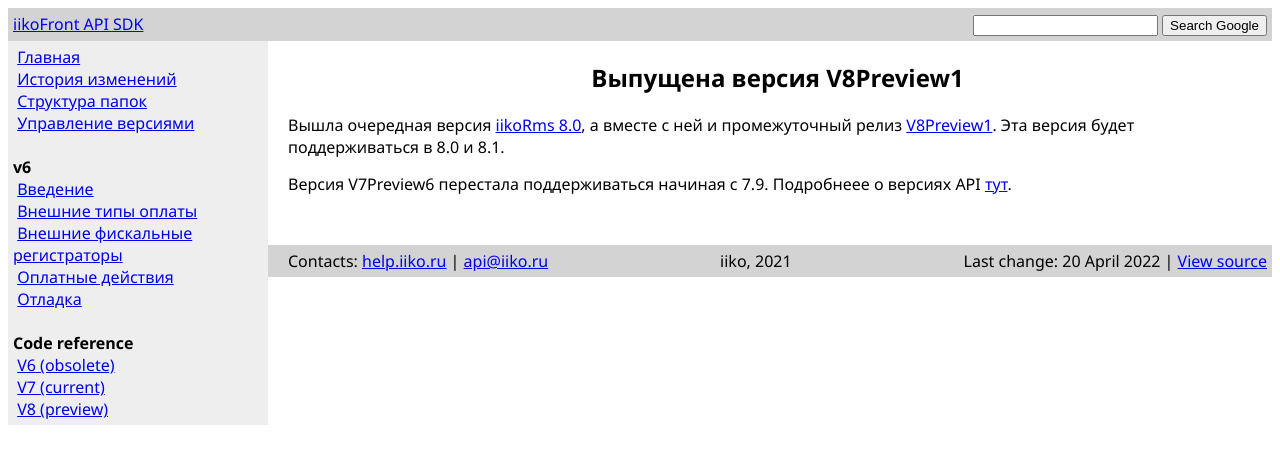
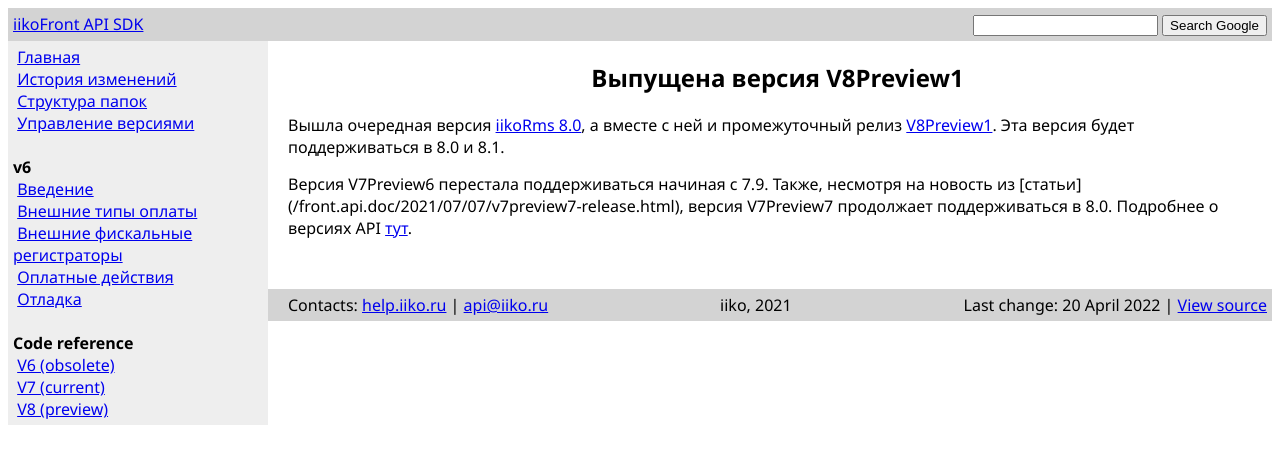
Before and after one commit to iiko/front.api.doc, a Jekyll site: the page built from _posts/2022-04-20-v8preview1-release.md, in a window 1280 px wide. Shown: the top 464 px of the page. Built offline with Jekyll 4.4.1, drawn with Linux system fonts in a browser that asks for light colours.

Commit message:
Update _posts/2022-04-20-v8preview1-release.md
Co-authored-by: letolica <51158040+letolica@users.noreply.github.com>

```diff
--- a/_posts/2022-04-20-v8preview1-release.md
+++ b/_posts/2022-04-20-v8preview1-release.md
@@ -5,4 +5,4 @@
 
 Вышла очередная версия [iikoRms 8.0](https://en.iiko.help/articles/#!releasenotes/2022-winter), а вместе с ней и промежуточный релиз [V8Preview1](https://www.nuget.org/packages/Resto.Front.Api.V8Preview1/8.0.6017-alpha). Эта версия будет поддерживаться в 8.0 и 8.1.
 
-Версия V7Preview6 перестала поддерживаться начиная с 7.9. Подробнеее о версиях API [тут]({{ site.baseurl }}/versioning.html).
+Версия V7Preview6 перестала поддерживаться начиная с 7.9. Также, несмотря на новость из [статьи] ({{ site.baseurl }}/2021/07/07/v7preview7-release.html), версия V7Preview7 продолжает поддерживаться в 8.0. Подробнее о версиях API [тут]({{ site.baseurl }}/versioning.html).
```
